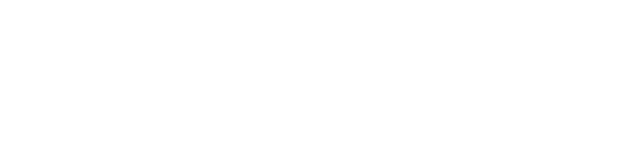
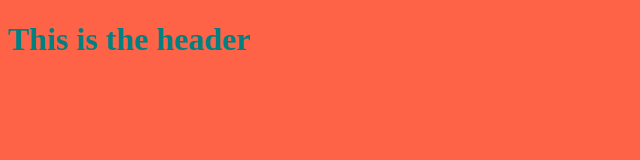
Before and after one commit to AlinaLeonova/github-tutorial, a plain HTML site: page index.html in a window 1280 px wide. Shown: the whole page, without its empty margins (0-640 px from the left). Drawn offline with Linux system fonts and the light colour scheme.

Commit message:
Добавил заголовок и стили

```diff
--- a/index.html
+++ b/index.html
@@ -4,6 +4,10 @@
     <meta charset="UTF-8" />
     <meta name="viewport" content="width=device-width, initial-scale=1.0" />
     <title>Git rules!</title>
+
+    <link rel="stylesheet" href="css/style.css" />
   </head>
-  <body></body>
+  <body>
+    <h1>This is the header</h1>
+  </body>
 </html>
```
